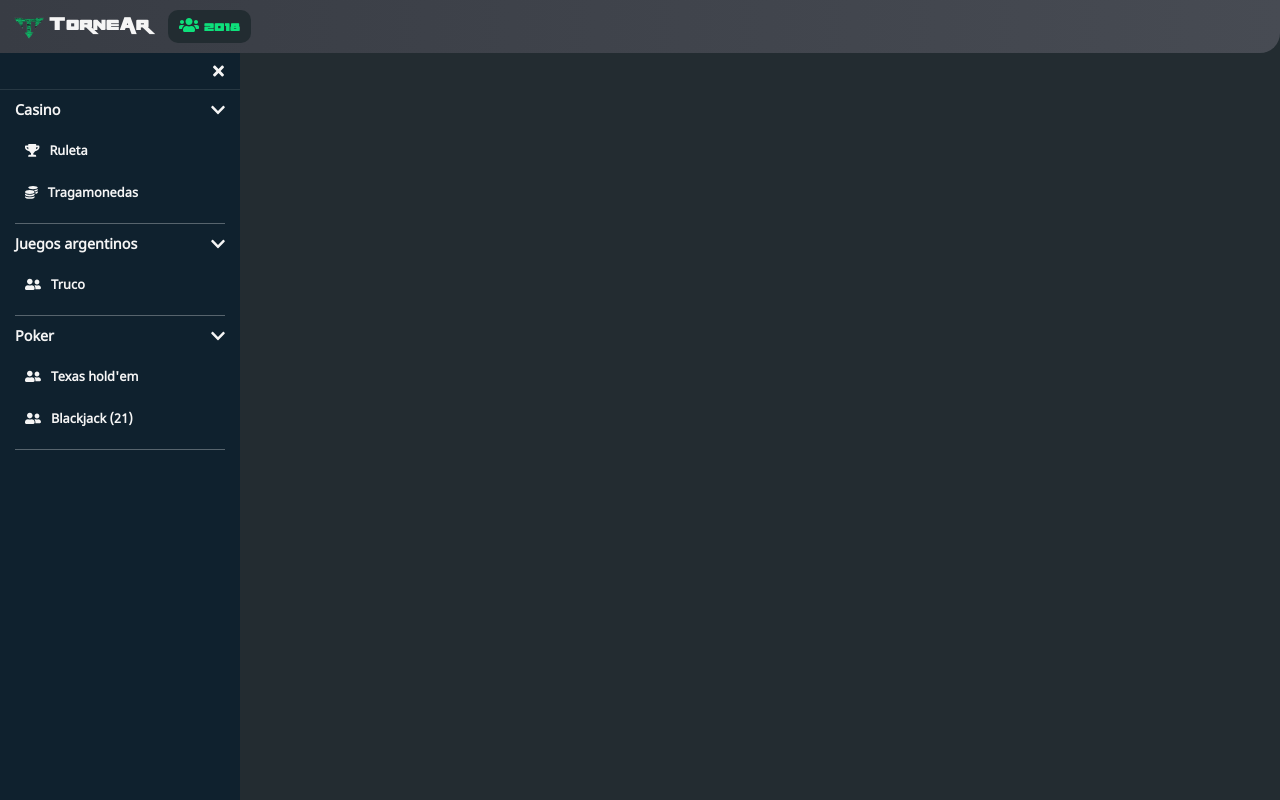
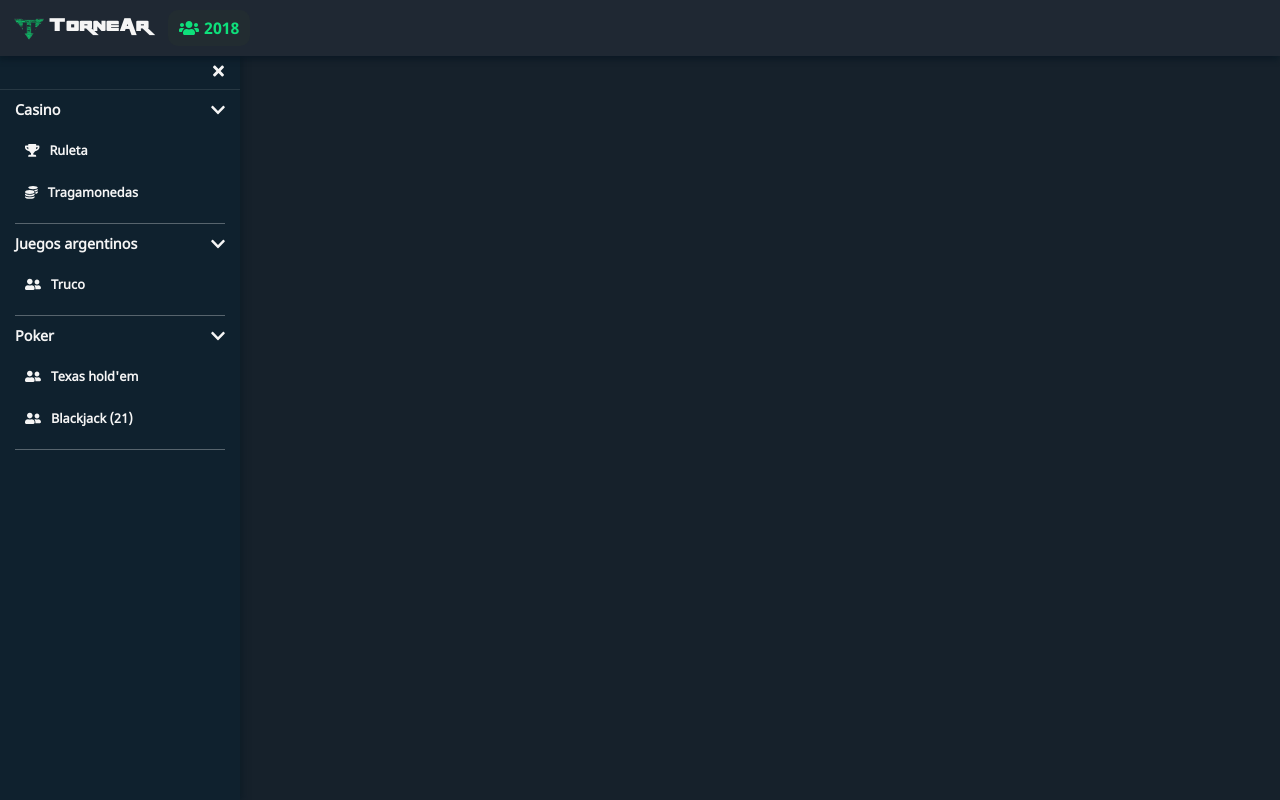
Before and after one commit to Lefcott/TorneAr-Web, a React app: page / in a window 1280 px wide. Built offline with nearby package versions, Linux system fonts and the light colour scheme.

Commit message:
[TOR-39] Adaptacion de styles de sidebar y navbar (#12)

```diff
--- a/src/components/Navbar/ConnectedUsers/style.module.css
+++ b/src/components/Navbar/ConnectedUsers/style.module.css
@@ -1,7 +1,8 @@
 .connected_users {
-  color: rgb(14, 224, 123);
   background-color: rgb(34, 44, 49);
   border-radius: 10px;
+  color: rgb(14, 224, 123);
+  font-family: NotoSansBold;
   padding: 7px 11px 7px 11px;
 }
 
--- a/src/components/Navbar/style.module.css
+++ b/src/components/Navbar/style.module.css
@@ -1,13 +1,15 @@
 .navbar {
   position: sticky;
+  align-items: center;
   display: flex;
-  align-items: center;
-  background: linear-gradient(to right, rgb(56, 60, 68), rgb(71, 75, 83));
+  background-color: #1f2833;
+  box-shadow: -1px 4px 5px 0px rgba(9, 24, 35, 0.7);
+  -webkit-box-shadow: -1px 4px 5px 0px rgba(9, 24, 35, 0.7);
+  -moz-box-shadow: -1px 4px 5px 0px rgba(9, 24, 35, 0.7);
   padding: 10px 0 10px 0;
   top: 0;
   width: 100%;
   z-index: 1030;
-  border-bottom-right-radius: 20px;
   margin-bottom: 10px;
 }
 
@@ -16,6 +18,7 @@
 }
 
 .navbar_title {
+  font-family: RapierZero;
   font-size: 21px;
 }
 
@@ -25,8 +28,8 @@
 }
 
 .link {
+  color: inherit;
   display: flex;
-  color: inherit;
   text-decoration: inherit;
 }
 
--- a/src/components/Sidebar/style.module.css
+++ b/src/components/Sidebar/style.module.css
@@ -1,6 +1,9 @@
 .sidebar {
-  background: #0f212e;
+  background-color: #0f212e;
   box-sizing: border-box;
+  box-shadow: 2px 1px 7px 0px rgba(9,24,35,0.69);
+  -webkit-box-shadow: 2px 1px 7px 0px rgba(9,24,35,0.69);
+  -moz-box-shadow: 2px 1px 7px 0px rgba(9,24,35,0.69);
   height: 100vh;
   left: 0;
   position: fixed;
--- a/src/index.css
+++ b/src/index.css
@@ -32,10 +32,10 @@
 }
 
 body {
-  margin: 0;
-  font-family: RapierZero;
+  background-color: #16212B;
+  color: whitesmoke;
+  font-family: NotoSans;
   -webkit-font-smoothing: antialiased;
   -moz-osx-font-smoothing: grayscale;
-  background-color: rgb(35, 44, 49);
-  color: whitesmoke;
+  margin: 0;
 }
```
